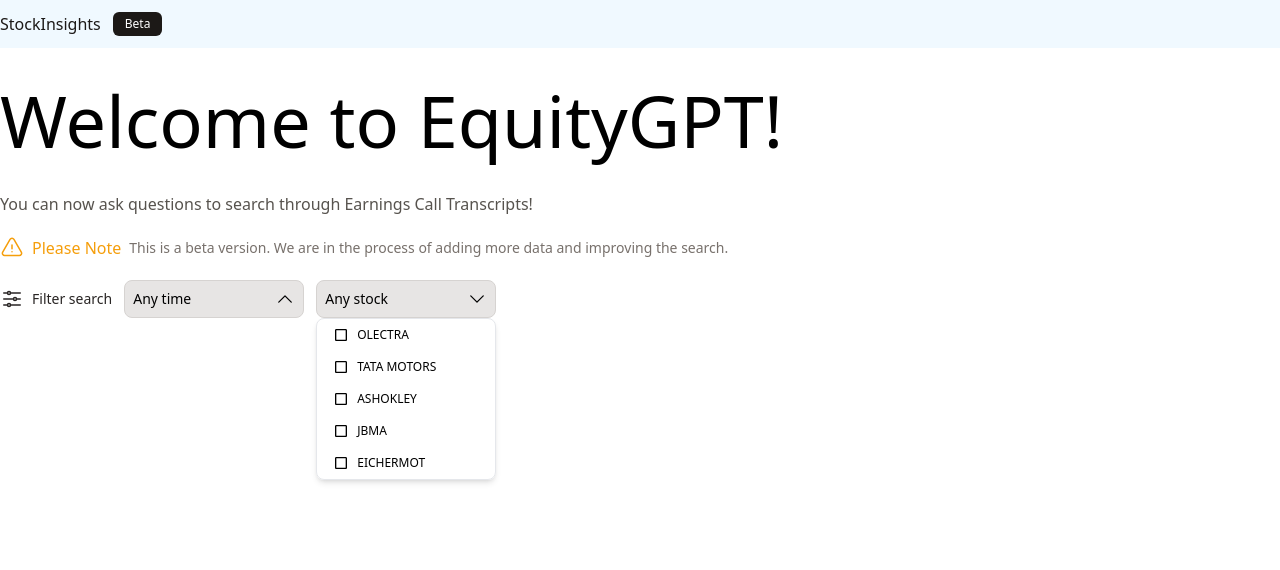
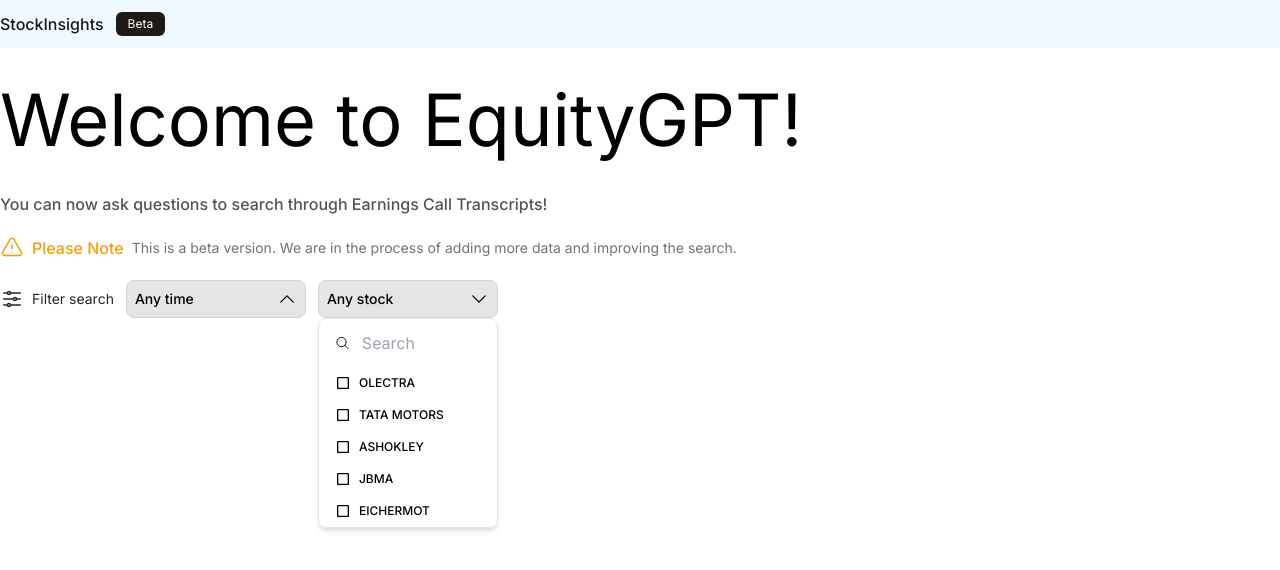
Before and after one commit to dibkb/stockInsights-assignment, a React (Vite) app: page / in a window 1280 px wide. Both pictures are taken after a click on the element "Any stock". Shown: the top 570 px of the page. Built offline with nearby package versions, Linux system fonts and the light colour scheme; the HTML template or start-up script is replaced by a standard one.

Commit message:
search stock icon

```diff
--- a/src/components/Search.tsx
+++ b/src/components/Search.tsx
@@ -1,4 +1,7 @@
-import { AdjustmentsHorizontalIcon } from "@heroicons/react/24/outline";
+import {
+  AdjustmentsHorizontalIcon,
+  MagnifyingGlassIcon,
+} from "@heroicons/react/24/outline";
 import { ChevronDownIcon, ChevronUpIcon } from "@heroicons/react/24/solid";
 import { MdCheckBox, MdCheckBoxOutlineBlank } from "react-icons/md";
 import React, { useState } from "react";
@@ -26,7 +29,7 @@
         <AdjustmentsHorizontalIcon className="h-6 w-6 " />
         <p className="text-sm">Filter search</p>
       </span>
-      <div className="relative">
+      <div className="relative select-none">
         <section
           onClick={() => {
             setSelectTime((prev) => !prev);
@@ -62,7 +65,7 @@
           </section>
         )}
       </div>
-      <div className="relative">
+      <div className="relative select-none">
         <section
           onClick={() => {
             setSelectStock((prev) => !prev);
@@ -78,6 +81,10 @@
         </section>
         {selectStock && (
           <section className="absolute border w-full rounded-lg shadow-md flex flex-col">
+            <div className="px-4 py-2 flex items-center gap-2 justify-between">
+              <MagnifyingGlassIcon className="h-4 w-4" />
+              <input type="text" placeholder="Search" className="w-[90%] p-1" />
+            </div>
             {stockOptionsList.map((element) => (
               <div
                 key={element.id}
--- a/src/index.css
+++ b/src/index.css
@@ -2,3 +2,7 @@
 @tailwind base;
 @tailwind components;
 @tailwind utilities;
+
+html {
+  font-family: "Inter", sans-serif;
+}
```
